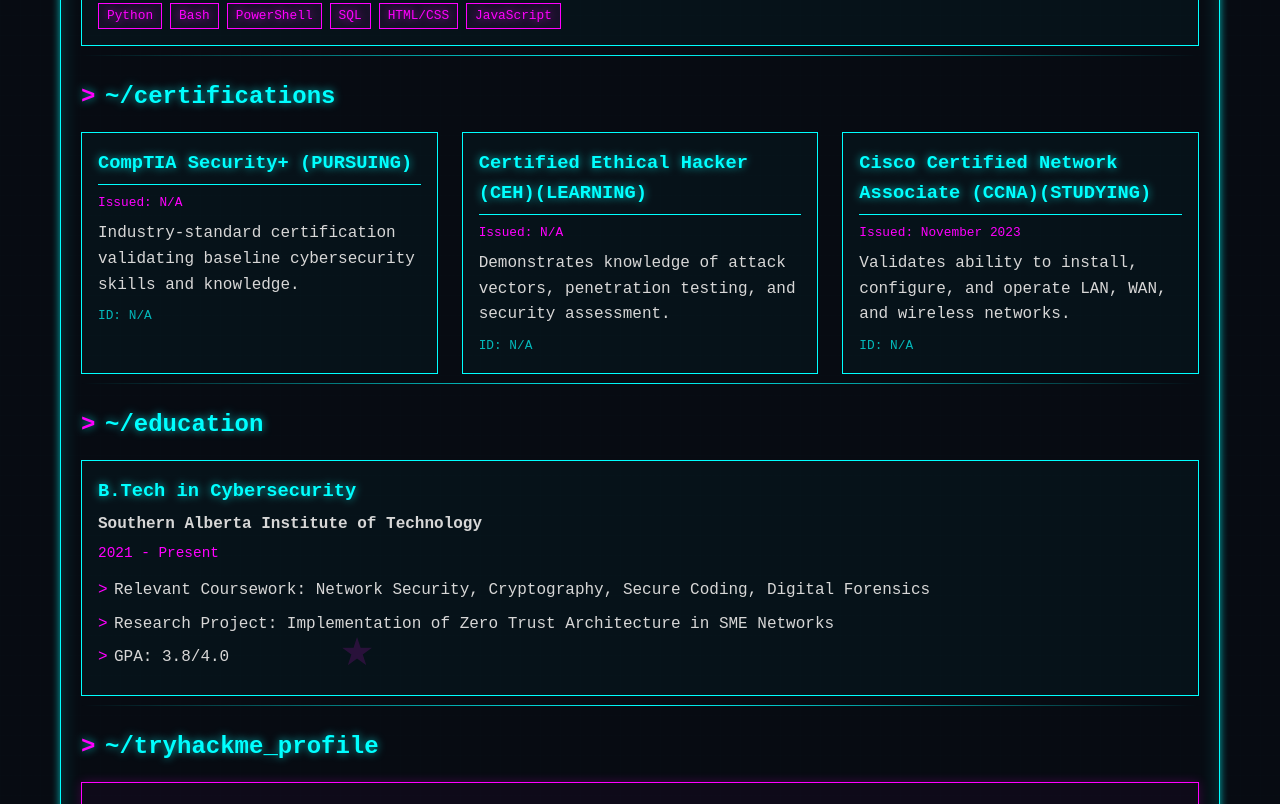
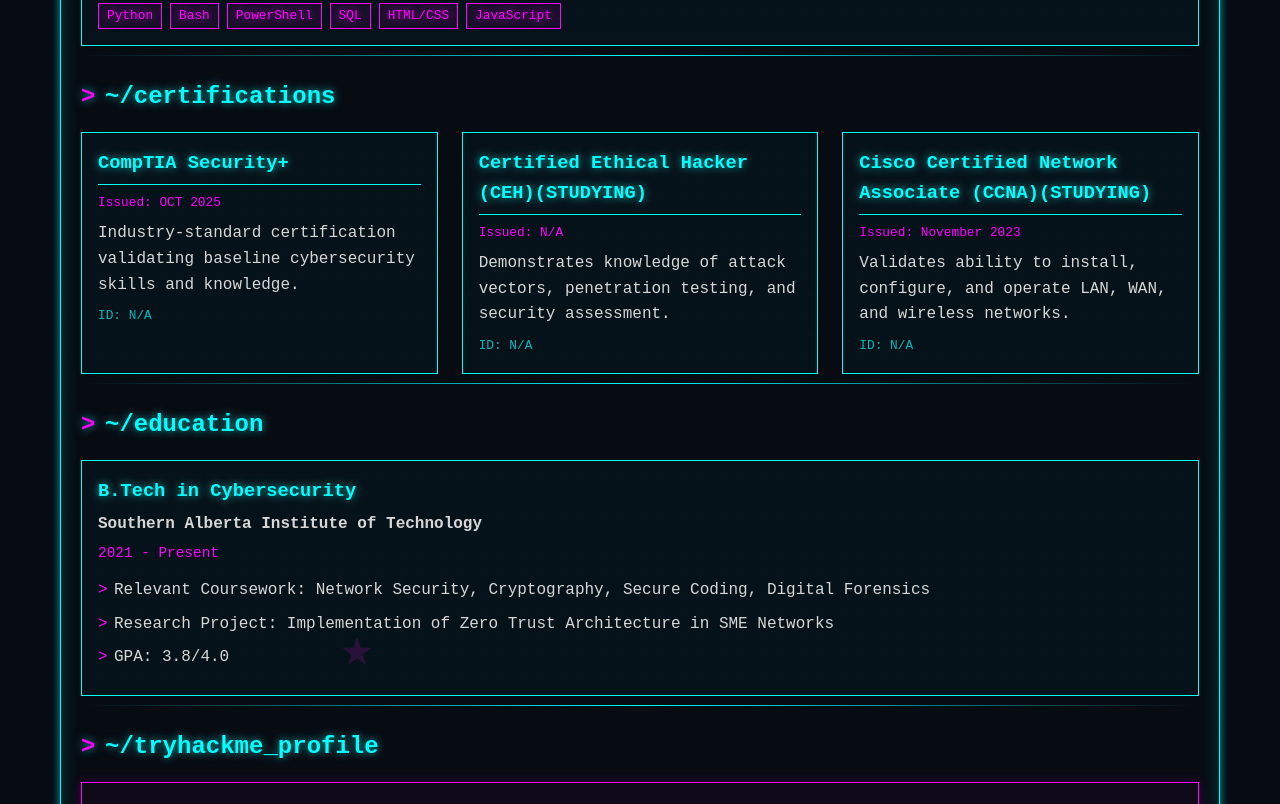
Before and after one commit to shuraturi/shuraturi.github.io, a plain HTML site: page index.html in a window 1280 px wide. Shown: the part 2505-3309 px from the top of the page. Drawn offline with Linux system fonts and the light colour scheme.

Commit message:
Update index.html

```diff
--- a/index.html
+++ b/index.html
@@ -231,14 +231,14 @@
       <h2 class="terminal-line">~/certifications</h2>
       <div class="certifications-container">
         <div class="certification-card">
-          <h3 class="certification-title">CompTIA Security+ (PURSUING)</h3>
-          <p class="certification-date">Issued: N/A</p>
+          <h3 class="certification-title">CompTIA Security+</h3>
+          <p class="certification-date">Issued: OCT 2025</p>
           <p class="certification-description">Industry-standard certification validating baseline cybersecurity skills and knowledge.</p>
           <div class="certification-id">ID: N/A</div>
         </div>
 
         <div class="certification-card">
-          <h3 class="certification-title">Certified Ethical Hacker (CEH)(LEARNING)</h3>
+          <h3 class="certification-title">Certified Ethical Hacker (CEH)(STUDYING)</h3>
           <p class="certification-date">Issued: N/A</p>
           <p class="certification-description">Demonstrates knowledge of attack vectors, penetration testing, and security assessment.</p>
           <div class="certification-id">ID: N/A</div>
@@ -304,8 +304,8 @@
       <h2 class="terminal-line">~/contact</h2>
       <p>Establish a secure connection through any of these channels:</p>
       <ul>
-        <li>Secure Email: <a href="mailto:ruinous.crates_0p@icloud.com">ruinous.crates_0p@icloud.com</a></li>
-        <li>GitHub Repository: <a href="https://github.com/AlbedoAi" target="_blank">github.com/AlbedoAi</a></li>
+        <li>Secure Email: <a href="mailto:ruinous.crates_0p@icloud.com">shu.raturi@protonmail.com</a></li>
+        <li>GitHub Repository: <a href="https://github.com/AlbedoAi" target="_blank">github.com/shuraturi</a></li>
         <li>Professional Network: <a href="https://www.linkedin.com/in/shubham-raturi-797229288/" target="_blank">linkedin.com/in/shubham-raturi-797229288/</a></li>
       </ul>
     </section>
```
